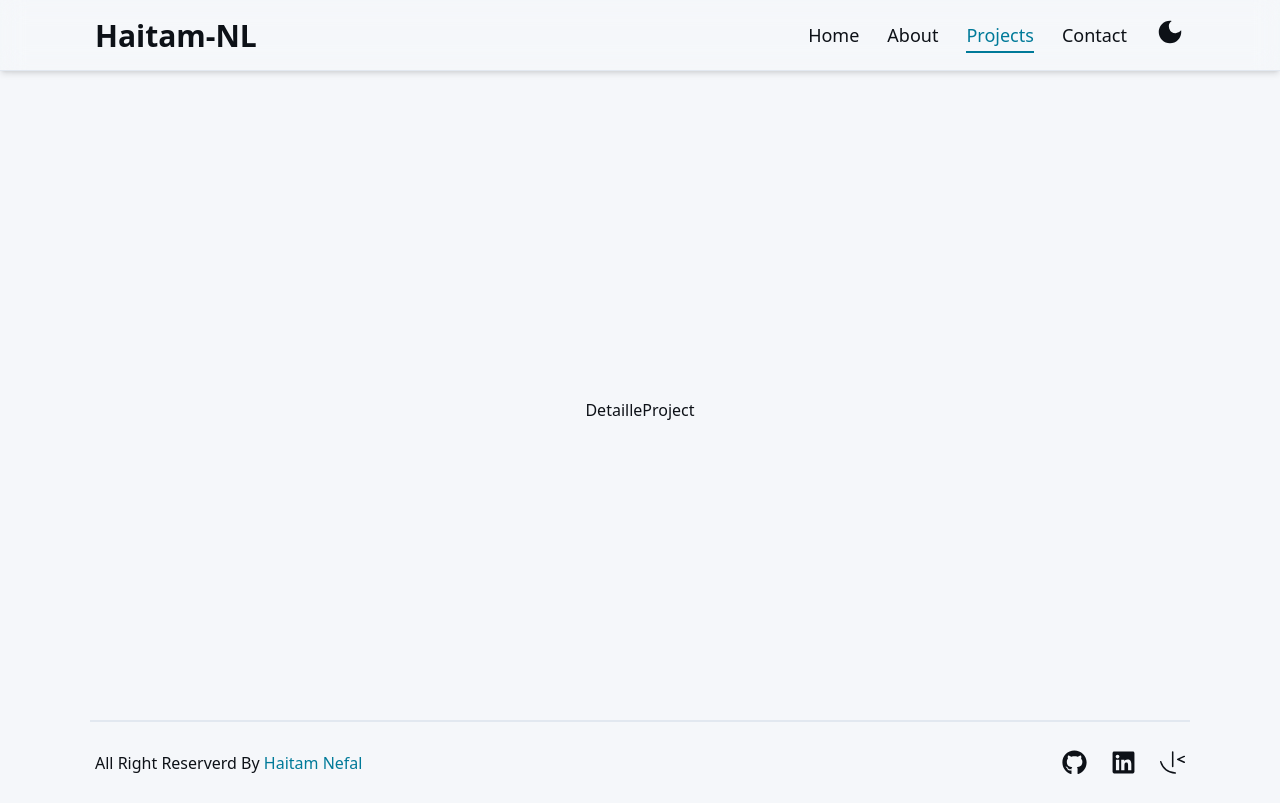
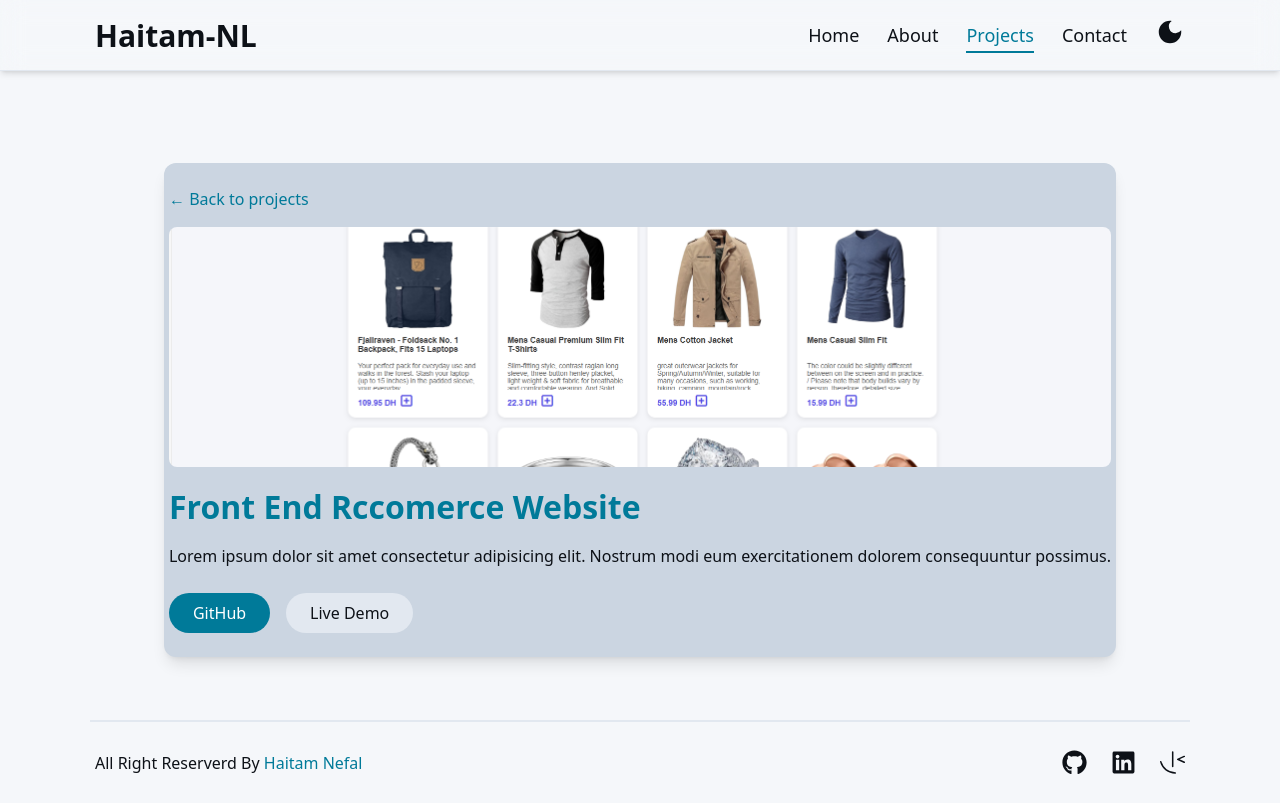
Before and after one commit to Haytam-DEV05/react-portfolio, a React (Vite) app: page /Projects/1 in a window 1280 px wide. Built offline with nearby package versions, Linux system fonts and the light colour scheme.

Commit message:
refactor: move projects data to separate data file And also make a clean details state handling

```diff
--- a/src/Components/Pages/Projects/DetailleProject.jsx
+++ b/src/Components/Pages/Projects/DetailleProject.jsx
@@ -1,8 +1,62 @@
-import { useParams } from "react-router";
+import { useParams, useNavigate } from "react-router";
+import { DataProjects } from "../../../Data/DataProjects";
 
 export default function DetailleProject() {
   const { id } = useParams();
-  console.log(id);
+  const navigate = useNavigate();
 
-  return <div>DetailleProject</div>;
+  const project = DataProjects.find((p) => p.id == id);
+
+  if (!project) {
+    return <p className="text-center mt-10">Project not found 😕</p>;
+  }
+
+  return (
+    <section className="py-10">
+      <div className="container max-w-4xl mx-auto bg-(--hover) p-6 rounded-xl shadow-lg">
+        <button
+          onClick={() => navigate(-1)}
+          className="mb-4 text-(--primary) hover:underline"
+        >
+          ← Back to projects
+        </button>
+
+        <img
+          src={project.img_path}
+          alt={project.title}
+          className="w-full h-60 object-cover rounded-lg"
+        />
+
+        <h1 className="text-[32px] font-semibold text-(--primary) mt-4">
+          {project.title}
+        </h1>
+
+        <p className="text-[16px] mt-3 leading-relaxed">
+          {project.description}
+        </p>
+
+        <div className="mt-6 flex gap-4">
+          {project.github_path && (
+            <a
+              href={project.github_path}
+              target="_blank"
+              className="bg-(--primary) text-white px-6 py-2 rounded-full"
+            >
+              GitHub
+            </a>
+          )}
+
+          {project.live_path && (
+            <a
+              href={project.live_path}
+              target="_blank"
+              className="bg-(--soft) text-(--text) px-6 py-2 rounded-full"
+            >
+              Live Demo
+            </a>
+          )}
+        </div>
+      </div>
+    </section>
+  );
 }
--- a/src/Components/Pages/Projects/Projects.jsx
+++ b/src/Components/Pages/Projects/Projects.jsx
@@ -1,79 +1,26 @@
 import { useState } from "react";
 import "./Projects.css";
 import { useNavigate } from "react-router";
+import { DataProjects } from "../../../Data/DataProjects";
 
 export default function Projects() {
   const [currentPage, setCurrentPage] = useState(1);
   const itemsPerPage = 2;
-  const projects = [
-    {
-      id: 1,
-      title: "Front End Rccomerce Website",
-      img_path: "/images/front-end-Ecomme.png",
-      github_path: "https://github.com/Haytam-DEV05/mini-ecommerce",
-      live_path: "https://mini-ecommerce-one-delta.vercel.app/",
-      description: `Lorem ipsum dolor sit amet consectetur adipisicing elit. Nostrum
-              modi eum exercitationem dolorem consequuntur possimus.`,
-    },
-    {
-      id: 2,
-      title: "Full-stack e-commerce web ",
-      img_path: "/images/css.webp",
-      github_path: "https://github.com/Haytam-DEV05/fullstack-ecommerce-app",
-      live_path: false,
-      description: `Full-stack e-commerce web application built with HTML, CSS, JavaScript, PHP, and MySQL. Features product management,
-                    shopping cart, checkout system, and real-time stock updates.`,
-    },
-    {
-      id: 3,
-      title: "manage-landing-page",
-      img_path: "/images/php.webp",
-      github_path: "https://github.com/Haytam-DEV05/manage-landing-page",
-      live_path: "https://manage-landing-page-pink-one.vercel.app/",
-      description: `A responsive landing page built using HTML and CSS,
-                    with planned JavaScript enhancements for interactivity.`,
-    },
-    {
-      id: 4,
-      title: "Lorem, ipsum dolor.",
-      img_path: "/images/react.webp",
-      github_path:
-        "https://github.com/Haytam-DEV05/Responsive-Multi-Section-Template",
-      live_path: "https://responsive-multi-section-template.vercel.app/",
-      description: `A responsive landing page built using only HTML and CSS. The project includes
-                    multiple sections: Navigation, Articles, Gallery, Features, Testimonials, Team, Services, Skills,
-                    Pricing, Videos, and Stats. The goal of this project is to practice building professional interfaces using Flexbox, Grid, and Animations.`,
-    },
-    {
-      id: 5,
-      title: "Lorem, ipsum dolor.",
-      img_path: "/images/js.webp",
-      description: `Lorem ipsum dolor sit amet consectetur adipisicing elit. Nostrum
-              modi eum exercitationem dolorem consequuntur possimus.`,
-    },
-    {
-      id: 6,
-      title: "Lorem, ipsum dolor.",
-      img_path: "/images/tailwind.webp",
-      description: `Lorem ipsum dolor sit amet consectetur adipisicing elit. Nostrum
-              modi eum exercitationem dolorem consequuntur possimus.`,
-    },
-  ];
 
   const [pagProjects, setPagProjects] = useState(
-    projects.slice(0, itemsPerPage),
+    DataProjects.slice(0, itemsPerPage),
   );
 
   // FUNCTION NAVIGATE TO NEXT PAGE =>
   const navigateToNextPage = (param) => {
     const start = (param - 1) * itemsPerPage;
     const end = start + itemsPerPage;
-    setPagProjects(projects.slice(start, end));
+    setPagProjects(DataProjects.slice(start, end));
   };
 
   // MAKE THE BUTTONS =>
   const makeButtons = () => {
-    const legthnBtn = Math.ceil(projects.length / itemsPerPage);
+    const legthnBtn = Math.ceil(DataProjects.length / itemsPerPage);
     const buttons = Array.from({ length: legthnBtn });
     const makeBtns = buttons.map((btn, index) => {
       return (
@@ -145,6 +92,7 @@ export default function Projects() {
                       github
                     </a>
                   </button>
+                  {project.live_path && (
                     <button
                       className={`mx-2 bg-(--primary) px-5 py-1 rounded-4xl`}
                       aria-label="show project in live"
@@ -158,6 +106,7 @@ export default function Projects() {
                         live
                       </a>
                     </button>
+                  )}
                 </div>
               </div>
             );
--- /dev/null
+++ b/src/Data/DataProjects.js
@@ -0,0 +1,59 @@
+
+export const DataProjects = [
+  {
+    id: 1,
+    title: 'Front End Rccomerce Website',
+    img_path: '/images/front-end-Ecomme.png',
+    github_path: 'https://github.com/Haytam-DEV05/mini-ecommerce',
+    live_path: 'https://mini-ecommerce-one-delta.vercel.app/',
+    description: `Lorem ipsum dolor sit amet consectetur adipisicing elit. Nostrum
+              modi eum exercitationem dolorem consequuntur possimus.`
+  },
+  {
+    id: 2,
+    title: 'Full-stack e-commerce web ',
+    img_path: '/images/css.webp',
+    github_path: 'https://github.com/Haytam-DEV05/fullstack-ecommerce-app',
+    live_path: false,
+    description: `Full-stack e-commerce web application built with HTML, CSS, JavaScript, PHP, and MySQL. Features product management,
+                    shopping cart, checkout system, and real-time stock updates.`
+  },
+  {
+    id: 3,
+    title: 'manage-landing-page',
+    img_path: '/images/php.webp',
+    github_path: 'https://github.com/Haytam-DEV05/manage-landing-page',
+    live_path: 'https://manage-landing-page-pink-one.vercel.app/',
+    description: `A responsive landing page built using HTML and CSS,
+                    with planned JavaScript enhancements for interactivity.`
+  },
+  {
+    id: 4,
+    title: 'Lorem, ipsum dolor.',
+    img_path: '/images/react.webp',
+    github_path:
+      'https://github.com/Haytam-DEV05/Responsive-Multi-Section-Template',
+    live_path: 'https://responsive-multi-section-template.vercel.app/',
+    description: `A responsive landing page built using only HTML and CSS. The project includes
+                    multiple sections: Navigation, Articles, Gallery, Features, Testimonials, Team, Services, Skills,
+                    Pricing, Videos, and Stats. The goal of this project is to practice building professional interfaces using Flexbox, Grid, and Animations.`
+  },
+  {
+    id: 5,
+    title: 'Lorem, ipsum dolor.',
+    img_path: '/images/js.webp',
+    github_path: '',
+    live_path: false,
+    description: `Lorem ipsum dolor sit amet consectetur adipisicing elit. Nostrum
+              modi eum exercitationem dolorem consequuntur possimus.`
+  },
+  {
+    id: 6,
+    title: 'Lorem, ipsum dolor.',
+    img_path: '/images/tailwind.webp',
+    github_path: '',
+    live_path: false,
+    description: `Lorem ipsum dolor sit amet consectetur adipisicing elit. Nostrum
+              modi eum exercitationem dolorem consequuntur possimus.`
+  }
+]
```
Also changed, not shown: 1 other file (tests, documents, lock files or other folders). Lines whose indentation alone changed are shown as unchanged.
